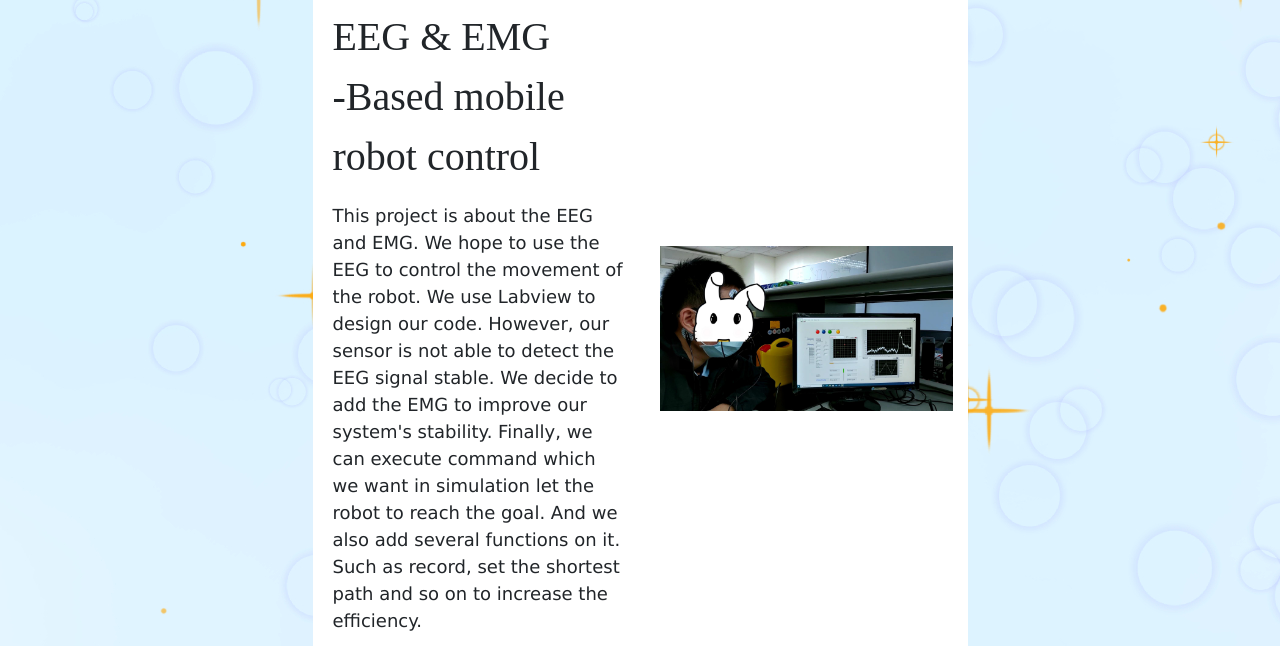
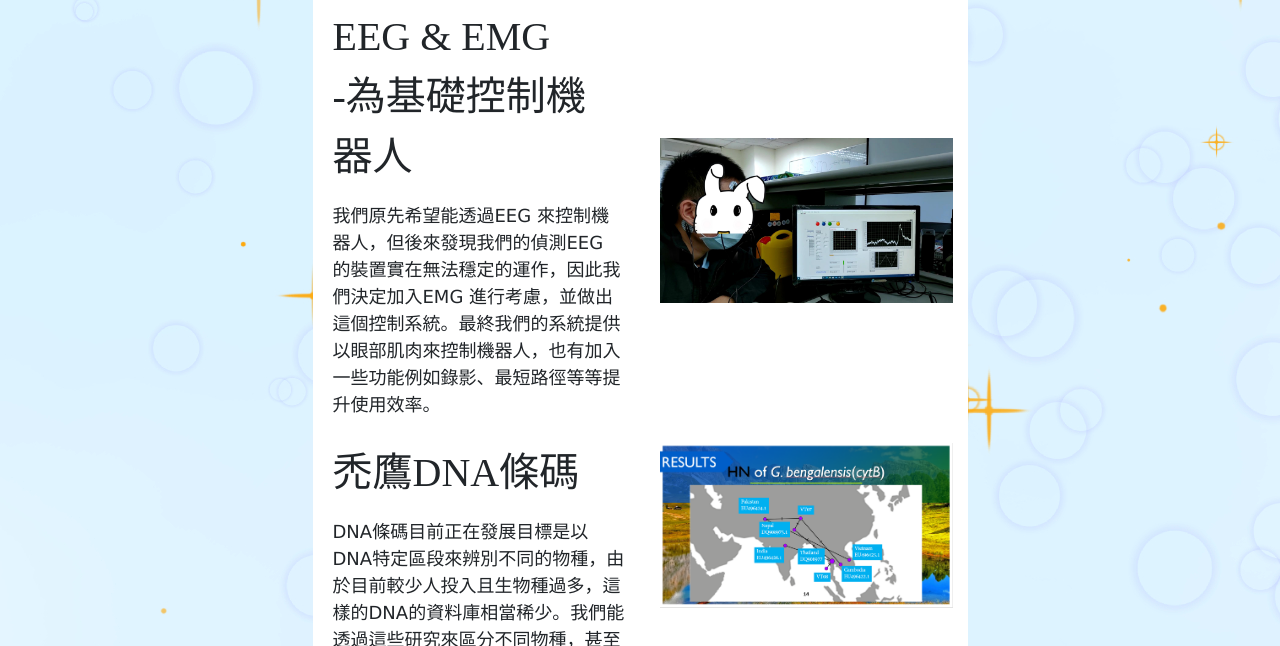
Before and after one commit to Csillag777/Csillag777.github.io, a plain HTML site: page ch.html in a window 1280 px wide. Shown: the part 3823-4469 px from the top of the page. Drawn offline with nearby package versions, Linux system fonts and the light colour scheme; a web font is replaced by a local one.

Commit message:
emg_ch add

```diff
--- a/ch.html
+++ b/ch.html
@@ -338,9 +338,9 @@
     <div class="row">
       <div class="col-0 col-lg-2 col-xl-3"></div>
       <div class="col-12 col-sm-6 col-lg-4 col-xl-3" id="c1">
-        <p><span style="font-family: myFirstFont;font-size: 40px;">EEG & EMG<br>-Based mobile robot control</span></p>
+        <p><span style="font-family: myFirstFont;font-size: 40px;">EEG & EMG<br>-為基礎控制機器人</span></p>
         <p>
-          This project is about the EEG and EMG. We hope to use the EEG to control the movement of the robot. We use Labview to design our code. However, our sensor is not able to detect the EEG signal stable. We decide to add the EMG to improve our system's stability. Finally, we can execute command which we want in simulation let the robot to reach the goal. And we also add several functions on it. Such as record, set the shortest path and so on to increase the efficiency.
+          我們原先希望能透過EEG 來控制機器人，但後來發現我們的偵測EEG 的裝置實在無法穩定的運作，因此我們決定加入EMG 進行考慮，並做出這個控制系統。最終我們的系統提供以眼部肌肉來控制機器人，也有加入一些功能例如錄影、最短路徑等等提升使用效率。
         </p>
       </div>
       <div class="d-flex flex-column justify-content-center  col-12 col-sm-6 col-lg-4  col-xl-3" id="c1">
```
Also changed, not shown: index.html (+1 -3 lines).
